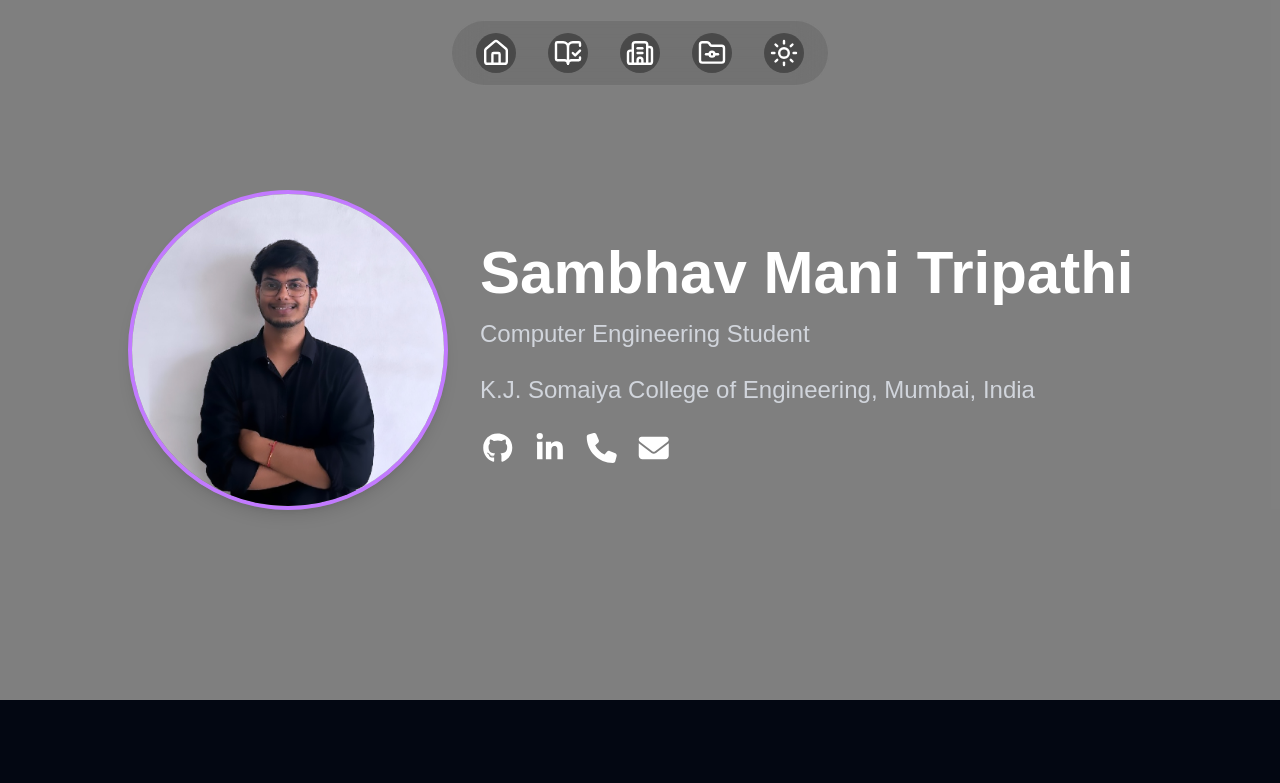
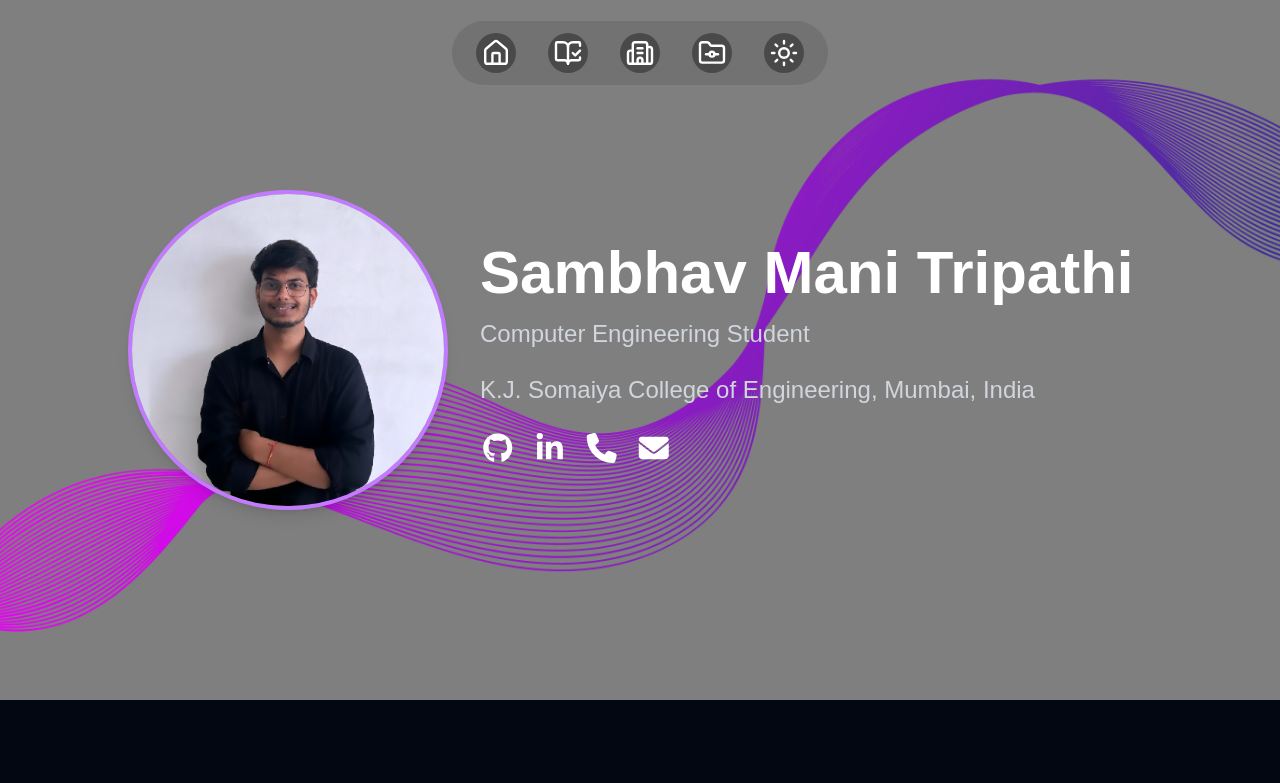
Before and after one commit to Sambhav-3010/Portfolio, a Next.js app: page / in a window 1280 px wide. Shown: the top 783 px of the page. Built offline with nearby package versions, Linux system fonts and the light colour scheme.

Commit message:
New project in Next

```diff
--- a/components/Main.tsx
+++ b/components/Main.tsx
@@ -15,8 +15,8 @@ function Main({ mode }: { mode: string }) {
           } transition-colors duration-500`}
         style={{
           backgroundImage: `url(${mode === "dark"
-            ? dark
-            : light
+            ? dark.src
+            : light.src
             })`,
         }}
       >
--- a/docker-compose.yml
+++ b/docker-compose.yml
@@ -4,4 +4,4 @@ services:
     container_name: portfolio
     restart: always
     ports:
-      - "4173:4173"
+      - "3000:3000"
```
Also changed, not shown: 1 other file (tests, documents, lock files or other folders).
